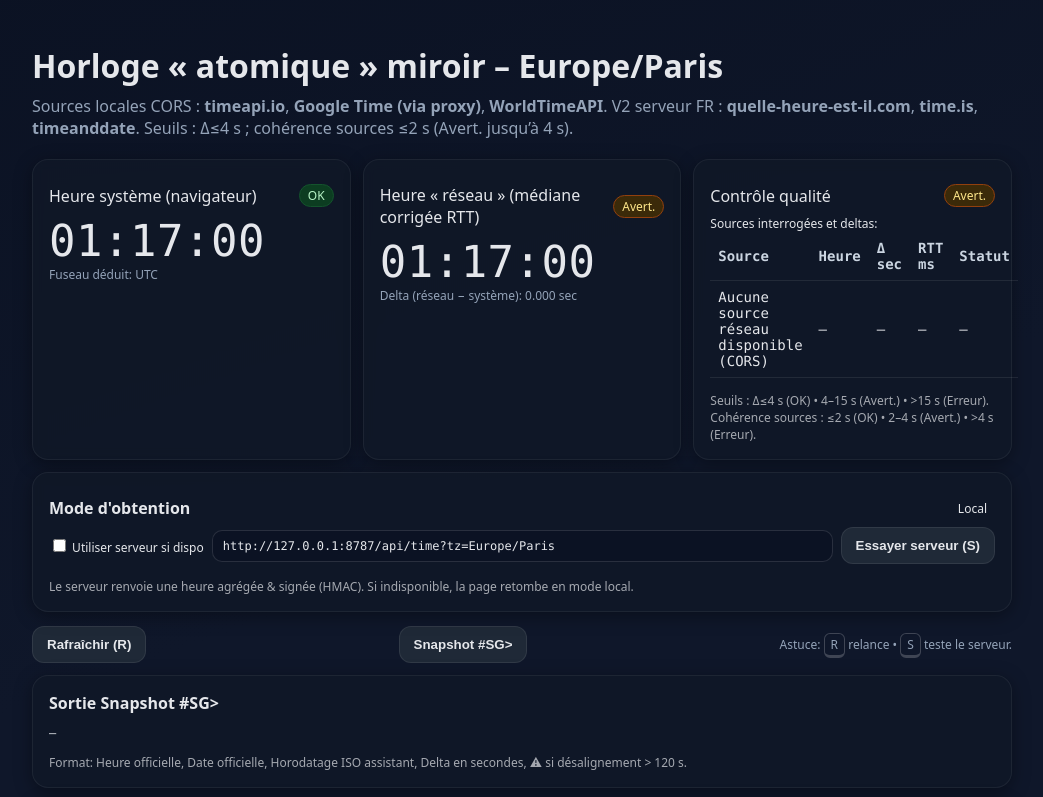
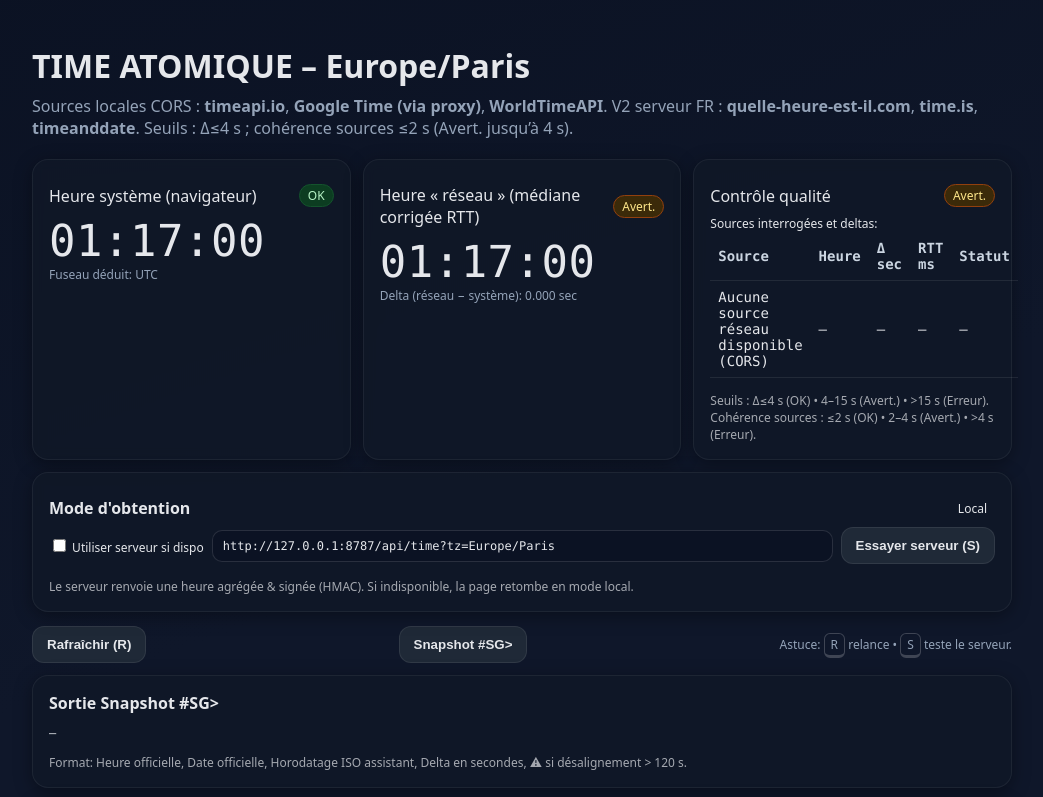
Before and after one commit to Stidius-Ambrea/time-atomique, a plain HTML site: page index.html in a window 1280 px wide. Shown: the top 797 px of the page, without its empty margins (118-1161 px from the left). Drawn offline with Linux system fonts and the light colour scheme; no server answers.

Commit message:
Add files via upload

```diff
--- a/index.html
+++ b/index.html
@@ -37,7 +37,7 @@
 </head>
 <body>
   <div class="wrap">
-    <h1>Horloge « atomique » miroir – Europe/Paris</h1>
+    <h1>TIME ATOMIQUE – Europe/Paris</h1>
     <div class="sub">Sources locales CORS : <b>timeapi.io</b>, <b>Google Time (via proxy)</b>, <b>WorldTimeAPI</b>. V2 serveur FR : <b>quelle-heure-est-il.com</b>, <b>time.is</b>, <b>timeanddate</b>. Seuils : Δ≤4 s ; cohérence sources ≤2 s (Avert. jusqu’à 4 s).</div>
 
     <div class="grid">
@@ -128,8 +128,8 @@
     };
 
     // ===== Sources compatibles CORS en local =====
-    // Ordre souhaité : 1) timeapi.io, 2) Google Time (proxy), 3) WorldTimeAPI
-    // ⚠️ NOTE: La source "Google Time (via proxy)" ne sera disponible qu'après déploiement Pages Functions (route /api/google-time). En local/canvas, la ligne peut rester en ERR.
+    // Ordre : 1) timeapi.io, 2) Google Time (proxy), 3) WorldTimeAPI
+    // ⚠️ NOTE: Google proxy dispo seulement après déploiement Pages Functions (route /api/google-time).
     const SOURCES = [
       {
         name: 'timeapi.io (Paris)',
```
